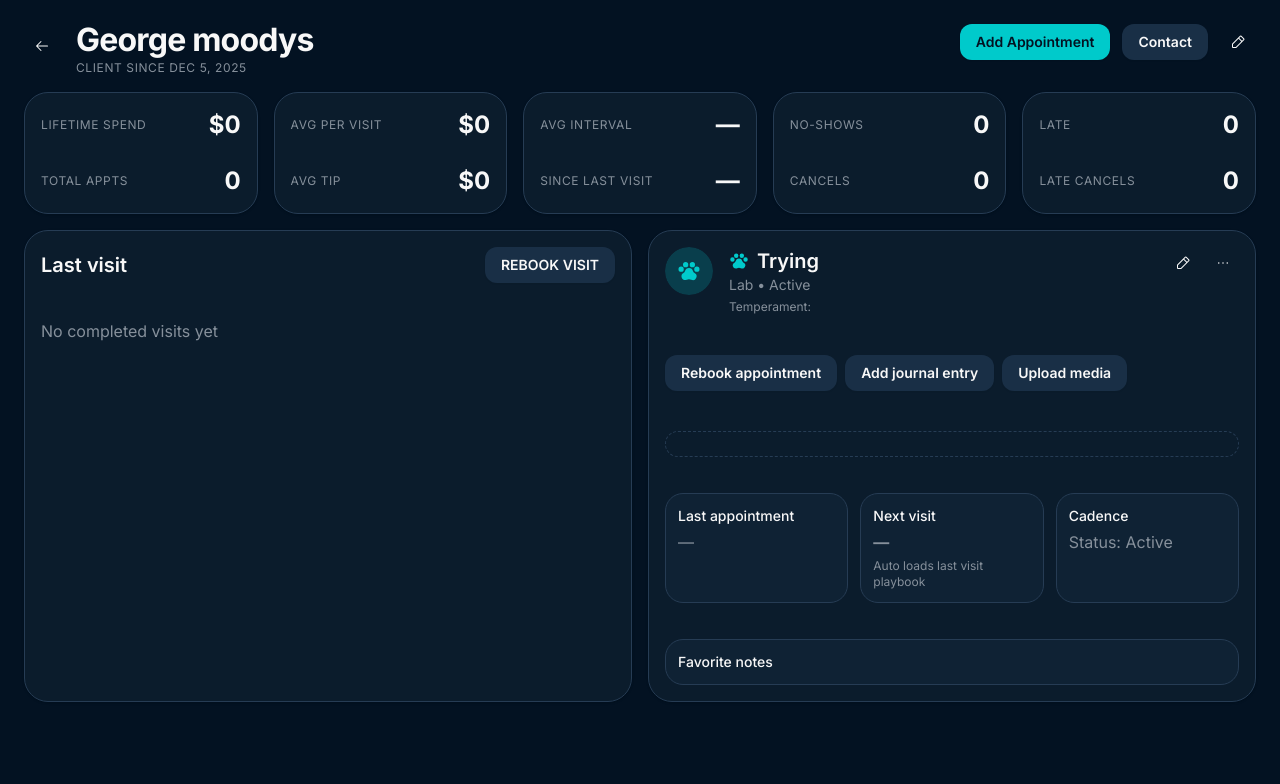
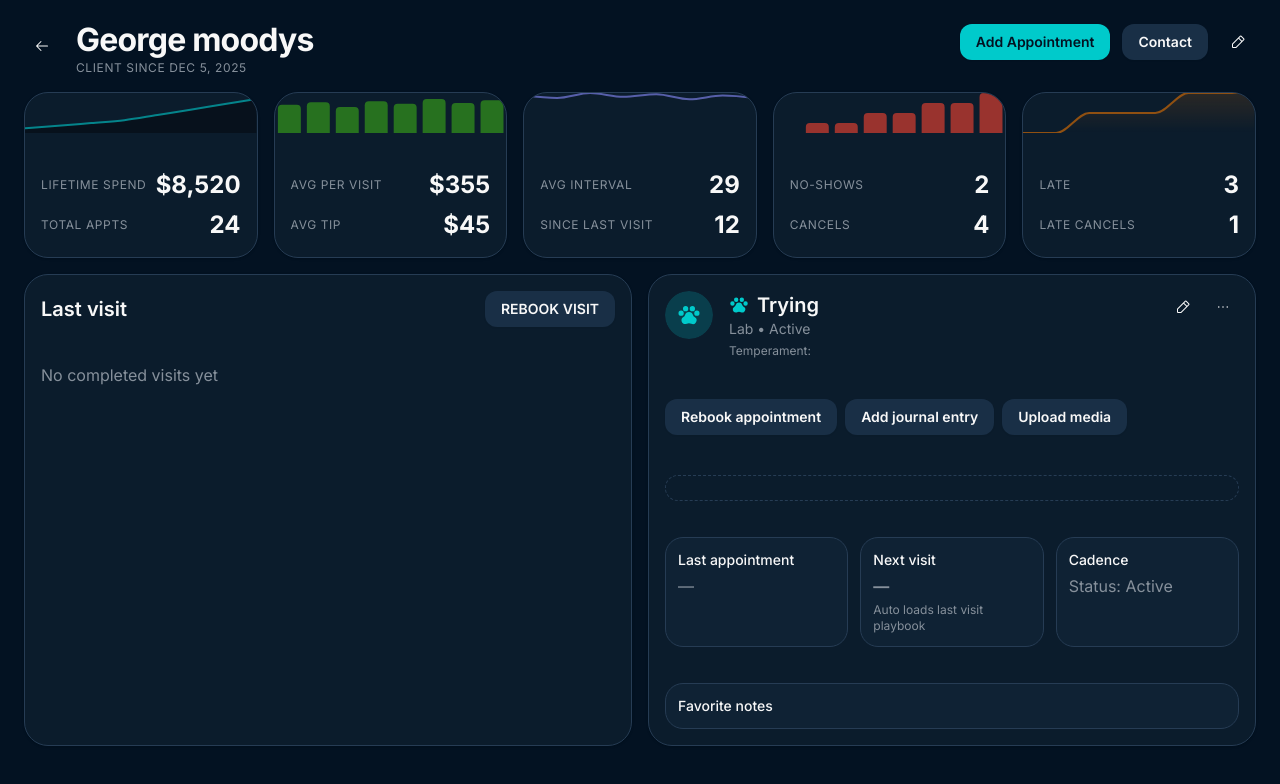
Before and after one commit to JimmysRanch/126, a React (Vite) app: page / in a window 1280 px wide. Shown: the top 784 px of the page. Built offline with nearby package versions, Linux system fonts and the light colour scheme.

Commit message:
Generated by Spark: Create animated charts or graphs to visualize the stat data

```diff
--- a/src/App.tsx
+++ b/src/App.tsx
@@ -2,8 +2,64 @@ import { ArrowLeft, PencilSimple, DotsThree, PawPrint } from "@phosphor-icons/re
 import { Button } from "@/components/ui/button"
 import { Card } from "@/components/ui/card"
 import { Avatar, AvatarFallback } from "@/components/ui/avatar"
+import { StatWidget } from "@/components/StatWidget"
 
 function App() {
+  const lifetimeSpendData = [
+    { value: 120 },
+    { value: 180 },
+    { value: 250 },
+    { value: 320 },
+    { value: 450 },
+    { value: 580 },
+    { value: 720 },
+    { value: 850 },
+  ]
+
+  const avgPerVisitData = [
+    { value: 85 },
+    { value: 92 },
+    { value: 78 },
+    { value: 95 },
+    { value: 88 },
+    { value: 102 },
+    { value: 90 },
+    { value: 98 },
+  ]
+
+  const appointmentIssuesData = [
+    { value: 0 },
+    { value: 1 },
+    { value: 1 },
+    { value: 2 },
+    { value: 2 },
+    { value: 3 },
+    { value: 3 },
+    { value: 4 },
+  ]
+
+  const intervalData = [
+    { value: 30 },
+    { value: 28 },
+    { value: 32 },
+    { value: 29 },
+    { value: 31 },
+    { value: 27 },
+    { value: 30 },
+    { value: 28 },
+  ]
+
+  const lateArrivalsData = [
+    { value: 0 },
+    { value: 0 },
+    { value: 1 },
+    { value: 1 },
+    { value: 1 },
+    { value: 2 },
+    { value: 2 },
+    { value: 2 },
+  ]
+
   return (
     <div className="min-h-screen bg-background text-foreground p-6">
       <div className="max-w-[1400px] mx-auto space-y-4">
@@ -46,95 +102,59 @@ function App() {
         </header>
 
         <div className="grid grid-cols-1 md:grid-cols-5 gap-4">
-          <Card
-            className="p-4 border-border bg-card hover:border-primary/50 hover:shadow-lg hover:shadow-primary/10 transition-all duration-200 cursor-pointer active:scale-[0.98]"
+          <StatWidget
+            stats={[
+              { label: "LIFETIME SPEND", value: "$8,520" },
+              { label: "TOTAL APPTS", value: "24" }
+            ]}
+            chartData={lifetimeSpendData}
+            chartType="area"
             onClick={() => console.log('Lifetime Spend clicked')}
-          >
-            <div className="flex items-center justify-between">
-              <p className="text-xs text-muted-foreground uppercase tracking-wider">
-                LIFETIME SPEND
-              </p>
-              <p className="text-2xl font-bold">$0</p>
-            </div>
-            <div className="flex items-center justify-between">
-              <p className="text-xs text-muted-foreground uppercase tracking-wider">
-                TOTAL APPTS
-              </p>
-              <p className="text-2xl font-bold">0</p>
-            </div>
-          </Card>
+          />
 
-          <Card
-            className="p-4 border-border bg-card hover:border-primary/50 hover:shadow-lg hover:shadow-primary/10 transition-all duration-200 cursor-pointer active:scale-[0.98]"
+          <StatWidget
+            stats={[
+              { label: "AVG PER VISIT", value: "$355" },
+              { label: "AVG TIP", value: "$45" }
+            ]}
+            chartData={avgPerVisitData}
+            chartType="bar"
+            accentColor="oklch(0.65 0.2 140)"
             onClick={() => console.log('Average per visit clicked')}
-          >
-            <div className="flex items-center justify-between">
-              <p className="text-xs text-muted-foreground uppercase tracking-wider">
-                AVG PER VISIT
-              </p>
-              <p className="text-2xl font-bold">$0</p>
-            </div>
-            <div className="flex items-center justify-between">
-              <p className="text-xs text-muted-foreground uppercase tracking-wider">
-                AVG TIP
-              </p>
-              <p className="text-2xl font-bold">$0</p>
-            </div>
-          </Card>
+          />
 
-          <Card
-            className="p-4 border-border bg-card hover:border-primary/50 hover:shadow-lg hover:shadow-primary/10 transition-all duration-200 cursor-pointer active:scale-[0.98]"
+          <StatWidget
+            stats={[
+              { label: "AVG INTERVAL", value: "29" },
+              { label: "SINCE LAST VISIT", value: "12" }
+            ]}
+            chartData={intervalData}
+            chartType="line"
+            accentColor="oklch(0.7 0.18 280)"
             onClick={() => console.log('Avg Interval clicked')}
-          >
-            <div className="flex items-center justify-between">
-              <p className="text-xs text-muted-foreground uppercase tracking-wider">
-                AVG INTERVAL
-              </p>
-              <p className="text-2xl font-bold">—</p>
-            </div>
-            <div className="flex items-center justify-between">
-              <p className="text-xs text-muted-foreground uppercase tracking-wider">
-                SINCE LAST VISIT
-              </p>
-              <p className="text-2xl font-bold">—</p>
-            </div>
-          </Card>
+          />
 
-          <Card
-            className="p-4 border-border bg-card hover:border-primary/50 hover:shadow-lg hover:shadow-primary/10 transition-all duration-200 cursor-pointer active:scale-[0.98]"
+          <StatWidget
+            stats={[
+              { label: "NO-SHOWS", value: "2" },
+              { label: "CANCELS", value: "4" }
+            ]}
+            chartData={appointmentIssuesData}
+            chartType="bar"
+            accentColor="oklch(0.65 0.22 30)"
             onClick={() => console.log('No-shows clicked')}
-          >
-            <div className="flex items-center justify-between">
-              <p className="text-xs text-muted-foreground uppercase tracking-wider">
-                NO-SHOWS
-              </p>
-              <p className="text-2xl font-bold">0</p>
-            </div>
-            <div className="flex items-center justify-between">
-              <p className="text-xs text-muted-foreground uppercase tracking-wider">
-                CANCELS
-              </p>
-              <p className="text-2xl font-bold">0</p>
-            </div>
-          </Card>
+          />
 
-          <Card
-            className="p-4 border-border bg-card hover:border-primary/50 hover:shadow-lg hover:shadow-primary/10 transition-all duration-200 cursor-pointer active:scale-[0.98]"
+          <StatWidget
+            stats={[
+              { label: "LATE", value: "3" },
+              { label: "LATE CANCELS", value: "1" }
+            ]}
+            chartData={lateArrivalsData}
+            chartType="area"
+            accentColor="oklch(0.68 0.19 60)"
             onClick={() => console.log('Late arrivals clicked')}
-          >
-            <div className="flex items-center justify-between">
-              <p className="text-xs text-muted-foreground uppercase tracking-wider">
-                LATE
-              </p>
-              <p className="text-2xl font-bold">0</p>
-            </div>
-            <div className="flex items-center justify-between">
-              <p className="text-xs text-muted-foreground uppercase tracking-wider">
-                LATE CANCELS
-              </p>
-              <p className="text-2xl font-bold">0</p>
-            </div>
-          </Card>
+          />
         </div>
 
         <div className="grid grid-cols-1 lg:grid-cols-2 gap-4">
--- /dev/null
+++ b/src/components/StatWidget.tsx
@@ -0,0 +1,136 @@
+import { Card } from "@/components/ui/card"
+import { AreaChart, Area, ResponsiveContainer, BarChart, Bar, LineChart, Line } from "recharts"
+import { motion } from "framer-motion"
+
+interface Stat {
+  label: string
+  value: string | number
+}
+
+interface StatWidgetProps {
+  stats: Stat[]
+  chartData?: Array<{ value: number }>
+  chartType?: 'area' | 'bar' | 'line'
+  accentColor?: string
+  onClick?: () => void
+}
+
+export function StatWidget({
+  stats,
+  chartData,
+  chartType = 'area',
+  accentColor = 'oklch(0.75 0.15 195)',
+  onClick
+}: StatWidgetProps) {
+  const renderChart = () => {
+    if (!chartData || chartData.length === 0) return null
+
+    const commonProps = {
+      data: chartData,
+      margin: { top: 0, right: 0, left: 0, bottom: 0 }
+    }
+
+    switch (chartType) {
+      case 'bar':
+        return (
+          <ResponsiveContainer width="100%" height={40}>
+            <BarChart {...commonProps}>
+              <Bar
+                dataKey="value"
+                fill={accentColor}
+                radius={[4, 4, 0, 0]}
+                animationDuration={800}
+                animationEasing="ease-out"
+              />
+            </BarChart>
+          </ResponsiveContainer>
+        )
+      case 'line':
+        return (
+          <ResponsiveContainer width="100%" height={40}>
+            <LineChart {...commonProps}>
+              <Line
+                type="monotone"
+                dataKey="value"
+                stroke={accentColor}
+                strokeWidth={2}
+                dot={false}
+                animationDuration={1000}
+                animationEasing="ease-in-out"
+              />
+            </LineChart>
+          </ResponsiveContainer>
+        )
+      default:
+        return (
+          <ResponsiveContainer width="100%" height={40}>
+            <AreaChart {...commonProps}>
+              <defs>
+                <linearGradient id={`gradient-${stats[0].label}`} x1="0" y1="0" x2="0" y2="1">
+                  <stop offset="0%" stopColor={accentColor} stopOpacity={0.4} />
+                  <stop offset="100%" stopColor={accentColor} stopOpacity={0} />
+                </linearGradient>
+              </defs>
+              <Area
+                type="monotone"
+                dataKey="value"
+                stroke={accentColor}
+                strokeWidth={2}
+                fill={`url(#gradient-${stats[0].label})`}
+                animationDuration={1200}
+                animationEasing="ease-out"
+              />
+            </AreaChart>
+          </ResponsiveContainer>
+        )
+    }
+  }
+
+  return (
+    <motion.div
+      initial={{ opacity: 0, y: 20 }}
+      animate={{ opacity: 1, y: 0 }}
+      transition={{ duration: 0.4, ease: "easeOut" }}
+    >
+      <Card
+        className="p-4 border-border bg-card hover:border-primary/50 hover:shadow-lg hover:shadow-primary/10 transition-all duration-200 cursor-pointer active:scale-[0.98] overflow-hidden"
+        onClick={onClick}
+      >
+        {chartData && chartData.length > 0 && (
+          <div className="mb-3 -mx-4 -mt-4 opacity-60">
+            {renderChart()}
+          </div>
+        )}
+
+        <div className="space-y-2">
+          {stats.map((stat, index) => (
+            <motion.div
+              key={stat.label}
+              className="flex items-center justify-between"
+              initial={{ opacity: 0, x: -10 }}
+              animate={{ opacity: 1, x: 0 }}
+              transition={{ duration: 0.3, delay: index * 0.1 }}
+            >
+              <p className="text-xs text-muted-foreground uppercase tracking-wider">
+                {stat.label}
+              </p>
+              <motion.p
+                className="text-2xl font-bold"
+                initial={{ scale: 0.8, opacity: 0 }}
+                animate={{ scale: 1, opacity: 1 }}
+                transition={{
+                  duration: 0.5,
+                  delay: 0.2 + index * 0.1,
+                  type: "spring",
+                  stiffness: 200
+                }}
+              >
+                {stat.value}
+              </motion.p>
+            </motion.div>
+          ))}
+        </div>
+      </Card>
+    </motion.div>
+  )
+}
```
Also changed, not shown: 1 other file (tests, documents, lock files or other folders).
